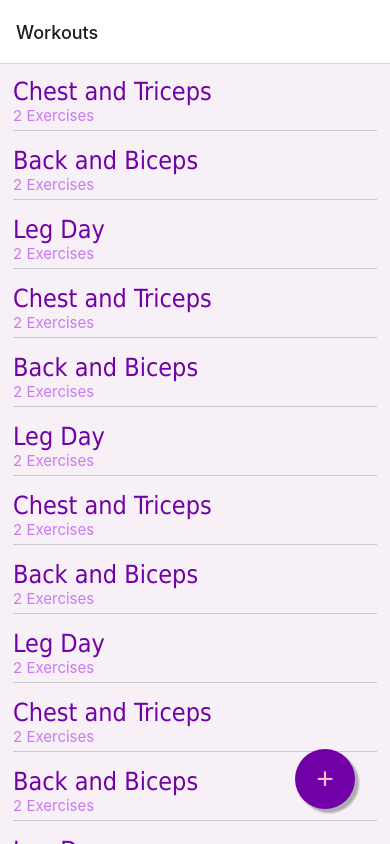
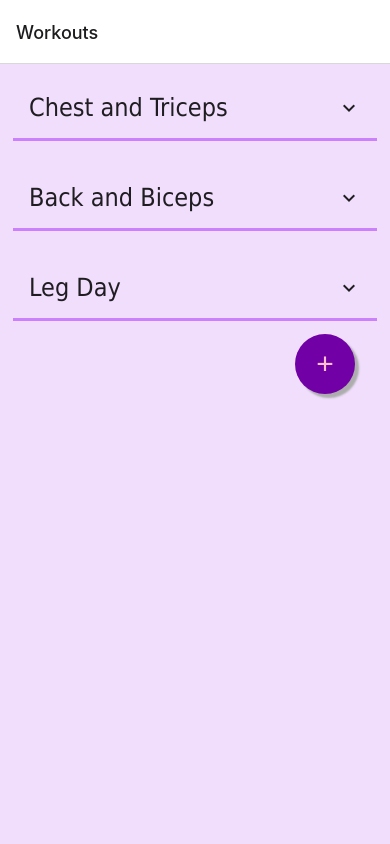
Before and after one commit to parkerbedlan/fitness-diem, a React Native app in the folder frontend/: screen /Workouts in a window 390 px wide. Built offline with nearby package versions, Linux system fonts and the light colour scheme; what next-urql would draw is missing.

Commit message:
Added Features to workouts page

```diff
--- a/frontend/package.json
+++ b/frontend/package.json
@@ -23,6 +23,7 @@
     "react-native": "https://github.com/expo/react-native/archive/sdk-42.0.0.tar.gz",
     "react-native-dropdown-picker": "^5.2.3",
     "react-native-elements": "^3.4.2",
+    "react-native-paper": "^4.10.0",
     "react-native-picker": "^4.3.7",
     "react-native-safe-area-context": "3.2.0",
     "react-native-screens": "~3.4.0",
--- a/frontend/src/components/NewWorkoutOverlay.tsx
+++ b/frontend/src/components/NewWorkoutOverlay.tsx
@@ -4,7 +4,7 @@ import { Alert, Button, Picker, StyleSheet, TextInput, View } from "react-native
 import DropDownPicker from "react-native-dropdown-picker";
 import ExerciseElement from "./ExerciseElement";
 
-export default function NewWorkoutOverlay(props: { updateVisibility: (arg0: string) => void; }){
+export default function NewWorkoutOverlay(props: any){
 
     // const [workout, setWorkout] = useState({
     //     "WorkoutName" : "",
@@ -80,7 +80,7 @@ export default function NewWorkoutOverlay(props: { updateVisibility: (arg0: stri
                     title="Create Workout"
                     onPress={() => {console.log(exerciseList);
                                     props.updateVisibility('none')
-
+                                    props.addToWorkoutList({"name" : workoutName, "exercises" : exerciseList});
                                     }}
                     color="#ca7af0"
                     />
--- a/frontend/src/screens/WorkoutsScreen.tsx
+++ b/frontend/src/screens/WorkoutsScreen.tsx
@@ -1,8 +1,10 @@
 import React, { useState } from "react";
 import { Text } from "react-native-elements";
 import { FlatList, ScrollView, StyleSheet, TouchableOpacity, TouchableWithoutFeedback, View } from "react-native";
+import {List} from 'react-native-paper';
 
 import NewWorkoutOverlay from "../components/NewWorkoutOverlay";
+import tw from "tailwind-react-native-classnames";
 
 export const WorkoutsScreenName = "Workouts";
 
@@ -21,9 +23,7 @@ export default function WorkoutsScreen(this: any) {
             setVisible('none')
     }
 
-    const workoutList =
-    {
-        workouts : [
+    const [workoutList, setWorkoutList] = useState([
         {
             name: "Chest and Triceps",
             exercises : [
@@ -68,173 +68,64 @@ export default function WorkoutsScreen(this: any) {
                     repsPerSet: 10
                 }
             ]
-        },
-        {
-            name: "Chest and Triceps",
-            exercises : [
-                {
-                    name: "Bench Press",
-                    sets: 3,
-                    repsPerSet: 10
-                },
-                {
-                    name: "Tricep Pulldowns",
-                    sets: 3,
-                    repsPerSet: 10
+        }]);
+
+    function addToWorkoutList(newWorkout:any){
+        var newWorkoutList = workoutList;
+        newWorkoutList.push(newWorkout);
+        setWorkoutList(newWorkoutList);
+        console.log(workoutList);
     }
-            ]
-        },
-        {
-            name: "Back and Biceps",
-            exercises : [
-                {
-                    name: "Lat Pulldowns",
-                    sets: 3,
-                    repsPerSet: 10
-                },
-                {
-                    name: "Bicep Curls",
-                    sets: 3,
-                    repsPerSet: 10
-                }
-            ]
-        },
-        {
-            name: "Leg Day",
-            exercises : [
-                {
-                    name: "Squat",
-                    sets: 3,
-                    repsPerSet: 10
-                },
-                {
-                    name: "Leg Press",
-                    sets: 3,
-                    repsPerSet: 10
-                }
-            ]
-        },
-        {
-            name: "Chest and Triceps",
-            exercises : [
-                {
-                    name: "Bench Press",
-                    sets: 3,
-                    repsPerSet: 10
-                },
-                {
-                    name: "Tricep Pulldowns",
-                    sets: 3,
-                    repsPerSet: 10
-                }
-            ]
-        },
-        {
-            name: "Back and Biceps",
-            exercises : [
-                {
-                    name: "Lat Pulldowns",
-                    sets: 3,
-                    repsPerSet: 10
-                },
-                {
-                    name: "Bicep Curls",
-                    sets: 3,
-                    repsPerSet: 10
-                }
-            ]
-        },
-        {
-            name: "Leg Day",
-            exercises : [
-                {
-                    name: "Squat",
-                    sets: 3,
-                    repsPerSet: 10
-                },
-                {
-                    name: "Leg Press",
-                    sets: 3,
-                    repsPerSet: 10
-                }
-            ]
-        },
-        {
-            name: "Chest and Triceps",
-            exercises : [
-                {
-                    name: "Bench Press",
-                    sets: 3,
-                    repsPerSet: 10
-                },
-                {
-                    name: "Tricep Pulldowns",
-                    sets: 3,
-                    repsPerSet: 10
-                }
-            ]
-        },
-        {
-            name: "Back and Biceps",
-            exercises : [
-                {
-                    name: "Lat Pulldowns",
-                    sets: 3,
-                    repsPerSet: 10
-                },
-                {
-                    name: "Bicep Curls",
-                    sets: 3,
-                    repsPerSet: 10
-                }
-            ]
-        },
-        {
-            name: "Leg Day",
-            exercises : [
-                {
-                    name: "Squat",
-                    sets: 3,
-                    repsPerSet: 10
-                },
-                {
-                    name: "Leg Press",
-                    sets: 3,
-                    repsPerSet: 10
-                }
-            ]
-        }
-        ]
-    };
 
     function renderItem(item: { name: any; exercises: any; }){
         return(
-            <TouchableWithoutFeedback onPress={() => console.log("Pressed Workout")}>
             <View style={styles.workoutListItem}>
-                    <Text style={styles.listItemTitle}>{item.name}</Text>
-                    <Text style={styles.listItemNumExercises}>{item.exercises.length} Exercises</Text>
-                    {/* <Text style={styles.listItemNumSets}>{item.name}</Text> */}
+                <List.Accordion title={item.name} style={{backgroundColor : "#f0defc"}} titleStyle={{fontFamily : 'Tahoma', fontSize : 25}}>
+
+                        {[...Array(item.exercises.length)].map(
+                            (value: undefined, index: number) => (
+                                <View>
+                                    <View >
+                                        <List.Item titleStyle={styles.listItemDescription} title={item.exercises[index].name + ": " + item.exercises[index].sets + " sets of " + item.exercises[index].repsPerSet + " reps"}>
+                                        </List.Item>
+                                    </View>
                                     <View
                                     style={{
-                        borderBottomColor: '#c9c9c9',
+                                        borderBottomColor: '#cb81fc',
                                         borderBottomWidth: 1,
-                        marginBottom: -11
                                     }}
                                     />
                                 </View>
-            </TouchableWithoutFeedback>
+                            )
+                        )}
+                </List.Accordion>
+                <View
+                    style={{
+                        borderBottomColor: '#cb81fc',
+                        borderBottomWidth: 3
+                    }}
+                />
+            </View>
         )
     }
 
     return (
         <View style={styles.container}>
-                <ScrollView>
+                {/* <ScrollView>
 
                 <FlatList
-                    data={workoutList.workouts}
+                    extraData={visible}
+                    data={workoutList}
                     renderItem={({item}) => renderItem(item)}
                 />
-                </ScrollView>
+                </ScrollView> */}
+
+                    {[...Array(workoutList.length)].map(
+                        (value: undefined, index: number) => (
+                            renderItem(workoutList[index])
+                        )
+                    )}
+
             <View>
                 <TouchableOpacity
                 onPress={toggleOverlay}
@@ -244,7 +135,7 @@ export default function WorkoutsScreen(this: any) {
                 </TouchableOpacity>
             </View>
             <View style={[styles.overlay, {display: visible}]}>
-                <NewWorkoutOverlay updateVisibility={setVisible}/>
+                <NewWorkoutOverlay updateVisibility={setVisible} addToWorkoutList={addToWorkoutList}/>
             </View>
         </View>
   );
@@ -253,26 +144,30 @@ export default function WorkoutsScreen(this: any) {
 const styles = StyleSheet.create({
     container : {
         flex: 1,
-        backgroundColor: "#f7f0f6"
+        backgroundColor: "#f0defc",
+        height: "100%"
     },
     workoutListItem : {
-        padding: "13px"
+        padding: "13px",
+        backgroundColor: "#f0defc",
+        fontFamily: "Tahoma",
     },
     listItemTitle : {
         fontFamily: "Tahoma",
         fontSize: 25,
         color: "#7100a6"
     },
-    listItemNumExercises : {
-        fontSize: 15,
-        color: "#ca7af0",
+    listItemDescription : {
+        fontSize: 16,
+        color: "#6d239e",
+
         paddingBottom: 5
     },
     createNewButton : {
         position: "absolute",
         width: 60,
         height: 60,
-        bottom: 35,
+        bottom: -60,
         right: 35,
         backgroundColor: "#7100a6",
         justifyContent: "center",
```
Also changed, not shown: 1 other file (tests, documents, lock files or other folders). Lines whose indentation alone changed are shown as unchanged.
